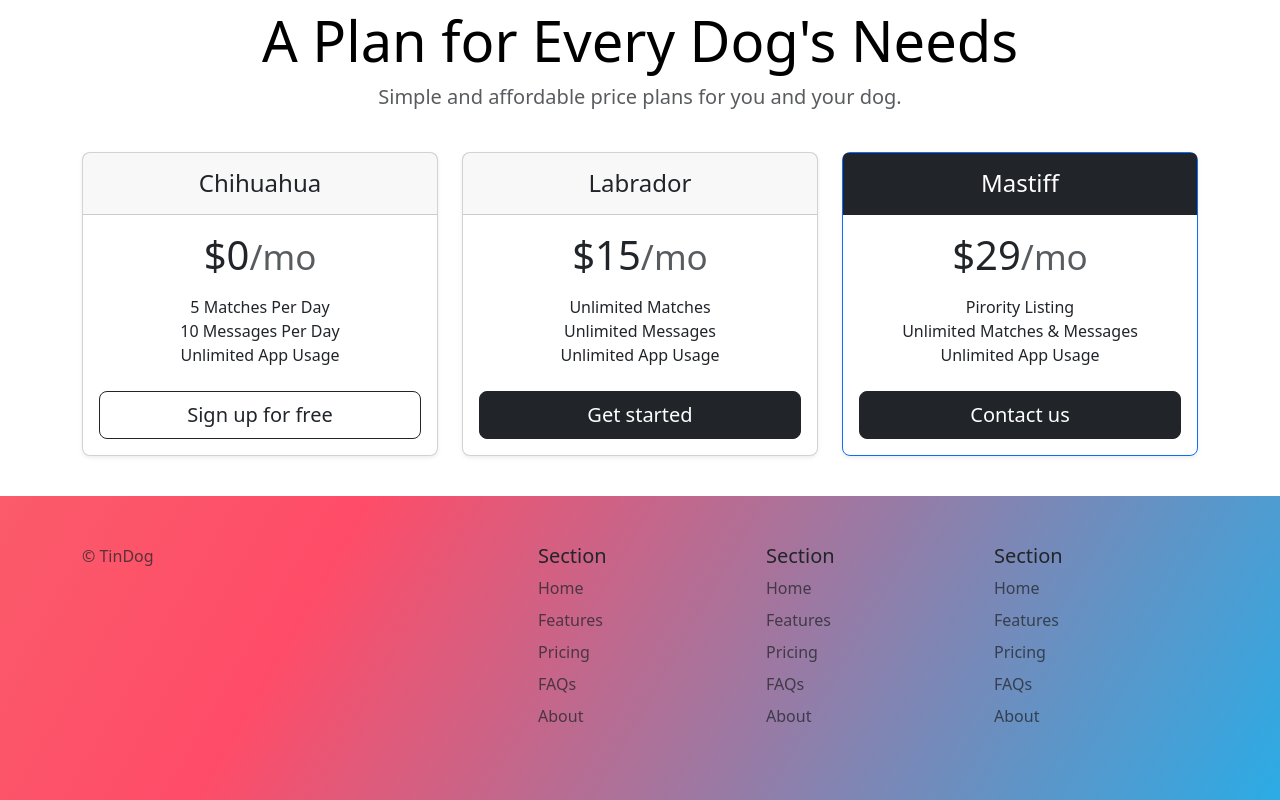
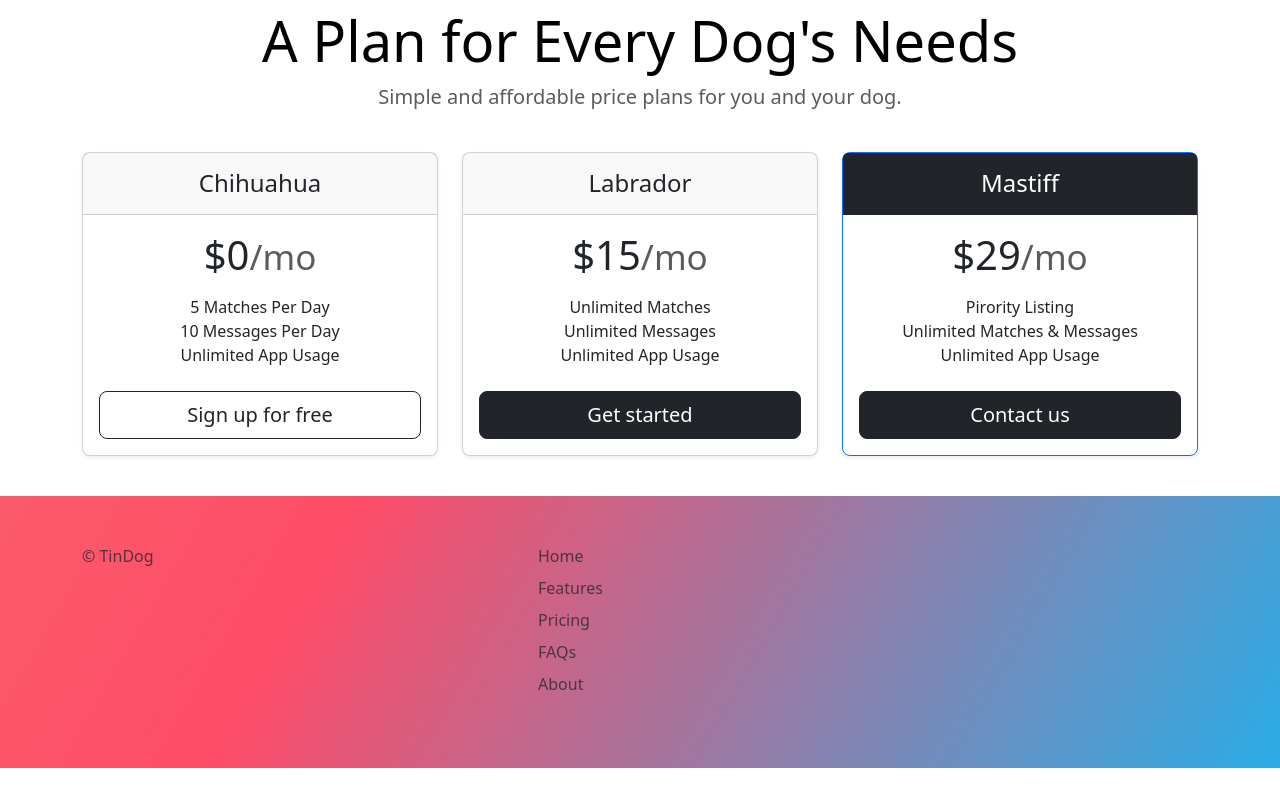
Before and after one commit to hyphen-amit/TinDog, a plain HTML site: page index.html in a window 1280 px wide. Shown: the part 1549-2349 px from the top of the page. After the commit the page ends 2317 px from the top, so only its background shows below. Drawn offline with nearby package versions, Linux system fonts and the light colour scheme.

Commit message:
Update index.html

```diff
--- a/index.html
+++ b/index.html
@@ -186,29 +186,6 @@
         </div>
 
         <div class="col mb-3">
-          <h5>Section</h5>
-          <ul class="nav flex-column">
-            <li class="nav-item mb-2"><a href="#" class="nav-link p-0 text-body-secondary">Home</a></li>
-            <li class="nav-item mb-2"><a href="#" class="nav-link p-0 text-body-secondary">Features</a></li>
-            <li class="nav-item mb-2"><a href="#" class="nav-link p-0 text-body-secondary">Pricing</a></li>
-            <li class="nav-item mb-2"><a href="#" class="nav-link p-0 text-body-secondary">FAQs</a></li>
-            <li class="nav-item mb-2"><a href="#" class="nav-link p-0 text-body-secondary">About</a></li>
-          </ul>
-        </div>
-
-        <div class="col mb-3">
-          <h5>Section</h5>
-          <ul class="nav flex-column">
-            <li class="nav-item mb-2"><a href="#" class="nav-link p-0 text-body-secondary">Home</a></li>
-            <li class="nav-item mb-2"><a href="#" class="nav-link p-0 text-body-secondary">Features</a></li>
-            <li class="nav-item mb-2"><a href="#" class="nav-link p-0 text-body-secondary">Pricing</a></li>
-            <li class="nav-item mb-2"><a href="#" class="nav-link p-0 text-body-secondary">FAQs</a></li>
-            <li class="nav-item mb-2"><a href="#" class="nav-link p-0 text-body-secondary">About</a></li>
-          </ul>
-        </div>
-
-        <div class="col mb-3">
-          <h5>Section</h5>
           <ul class="nav flex-column">
             <li class="nav-item mb-2"><a href="#" class="nav-link p-0 text-body-secondary">Home</a></li>
             <li class="nav-item mb-2"><a href="#" class="nav-link p-0 text-body-secondary">Features</a></li>
```
